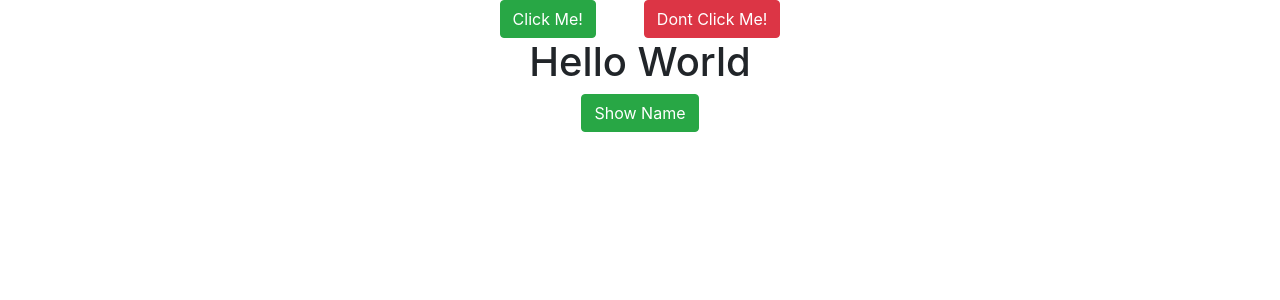
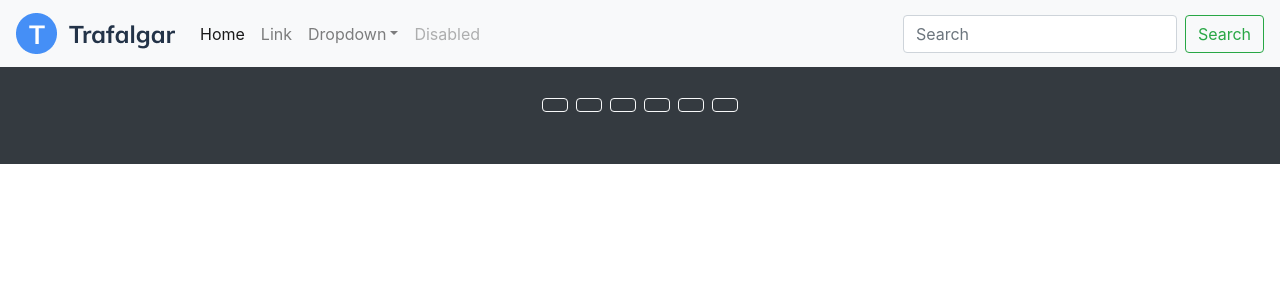
Before and after one commit to wandeyyyyy/firstReact, a React (Create React App) app: page / in a window 1280 px wide. Shown: the top 300 px of the page. Built offline with nearby package versions, Linux system fonts and the light colour scheme.

Commit message:
another commit

```diff
--- a/src/App.js
+++ b/src/App.js
@@ -1,13 +1,11 @@
 import logo from './logo.svg';
 import './App.css';
-import NavBar from './components/Navigation/NavBar';
+import Display from './components/Display';
 
 function App() {
   return (
-    <div className='text-center'>
-    <button className='btn btn-success mr-5'>Click Me!</button>
-    <button className='btn btn-danger'>Dont Click Me!</button>
-    <NavBar/>
+    <div>
+    <Display/>
     </div>
   );
 }
--- /dev/null
+++ b/src/assets/index.jsx
@@ -0,0 +1 @@
+export const Logo = require('./Logo.png')
--- /dev/null
+++ b/src/components/Display.jsx
@@ -0,0 +1,16 @@
+import Navbar from './Navigation/NavBar';
+import Footer from './Footer/Footer';
+
+
+
+const Display = () => {
+  return (
+    <div>
+          <Navbar/>
+  <Footer/>
+    </div>
+
+  )
+}
+
+export default Display
--- a/src/components/Navigation/NavBar.jsx
+++ b/src/components/Navigation/NavBar.jsx
@@ -1,16 +1,48 @@
 import React from 'react'
+import {Logo} from '../../assets'
 
-const NavBar = () => {
-    const showName = () =>{
-        console.log("Yewande")
-    }
-  return (
-    <React.Fragment>
-    <h1>Hello World</h1>
-    <button className='btn btn-success' onClick={showName}>Show Name</button>
-        </React.Fragment>
+    const NavBar = () => {
+  return(
+   <React.Fragment>
+    <nav className="navbar navbar-expand-lg navbar-light bg-light">
+  <a className="navbar-brand" href="#"><img src={Logo} alt="" /></a>
+  <button className="navbar-toggler" type="button" data-toggle="collapse" data-target="#navbarSupportedContent" aria-controls="navbarSupportedContent" aria-expanded="false" aria-label="Toggle navigation">
+    <span className="navbar-toggler-icon"/>
+  </button>
+
+  <div className="collapse navbar-collapse" id="navbarSupportedContent">
+    <ul className="navbar-nav mr-auto">
+      <li className="nav-item active">
+        <a className="nav-link" href="#">Home <span className="sr-only">(current)</span></a>
+      </li>
+      <li className="nav-item">
+        <a className="nav-link" href="#">Link</a>
+      </li>
+      <li className="nav-item dropdown">
+        <a className="nav-link dropdown-toggle" href="#" role="button" data-toggle="dropdown" aria-expanded="false">
+          Dropdown
+        </a>
+        <div className="dropdown-menu">
+          <a className="dropdown-item" href="#">Action</a>
+          <a className="dropdown-item" href="#">Another action</a>
+          <div className="dropdown-divider"></div>
+          <a className="dropdown-item" href="#">Something else here</a>
+        </div>
+      </li>
+      <li className="nav-item">
+        <a className="nav-link disabled">Disabled</a>
+      </li>
+    </ul>
+    <form className="form-inline my-2 my-lg-0">
+      <input className="form-control mr-sm-2" type="search" placeholder="Search" aria-label="Search"/>
+      <button className="btn btn-outline-success my-2 my-sm-0" type="submit">Search</button>
+    </form>
+  </div>
+</nav>
+   </React.Fragment>
 
   )
-}
+    }
+
 
 export default NavBar
--- a/src/components/footer/Footer.jsx
+++ b/src/components/footer/Footer.jsx
@@ -0,0 +1,47 @@
+
+
+
+import React from 'react'
+
+const Footer = () => {
+  return (
+    <div>
+
+<footer className="bg-dark text-center text-white">
+
+  <div className="container p-4">
+
+    <section className="mb-4">
+
+      <a className="btn btn-outline-light btn-floating m-1" href="#!" role="button"
+        ><i className="fab fa-facebook-f"></i></a>
+
+
+      <a className="btn btn-outline-light btn-floating m-1" href="#!" role="button"
+        ><i className="fab fa-twitter"></i></a>
+
+
+      <a className="btn btn-outline-light btn-floating m-1" href="#!" role="button"
+        ><i className="fab fa-google"></i></a>
+
+      <a className="btn btn-outline-light btn-floating m-1" href="#!" role="button"
+        ><i className="fab fa-instagram"></i></a>
+
+
+      <a className="btn btn-outline-light btn-floating m-1" href="#!" role="button"
+        ><i className="fab fa-linkedin-in"></i></a>
+
+
+      <a className="btn btn-outline-light btn-floating m-1" href="#!" role="button"
+        ><i className="fab fa-github"></i></a>
+    </section>
+
+  </div>
+
+</footer>
+
+    </div>
+  )
+}
+
+export default Footer
```
Also changed, not shown: src/assets/Logo.png (added).
